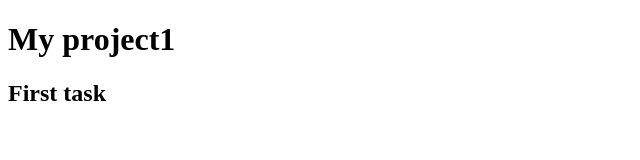
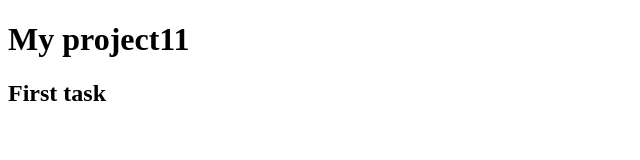
Before and after one commit to Impostor81/my-project, a plain HTML site: page index.html in a window 1280 px wide. Shown: the full height of the page, 0-640 px from the left. Drawn offline with Linux system fonts and the light colour scheme.

Commit message:
Next change

```diff
--- a/index.html
+++ b/index.html
@@ -7,7 +7,7 @@
   <title>My project</title>
 </head>
 <body>
-  <h1>My project1</h1>
+  <h1>My project11</h1>
   <h2>First task</h2>
 </body>
 </html>
```
